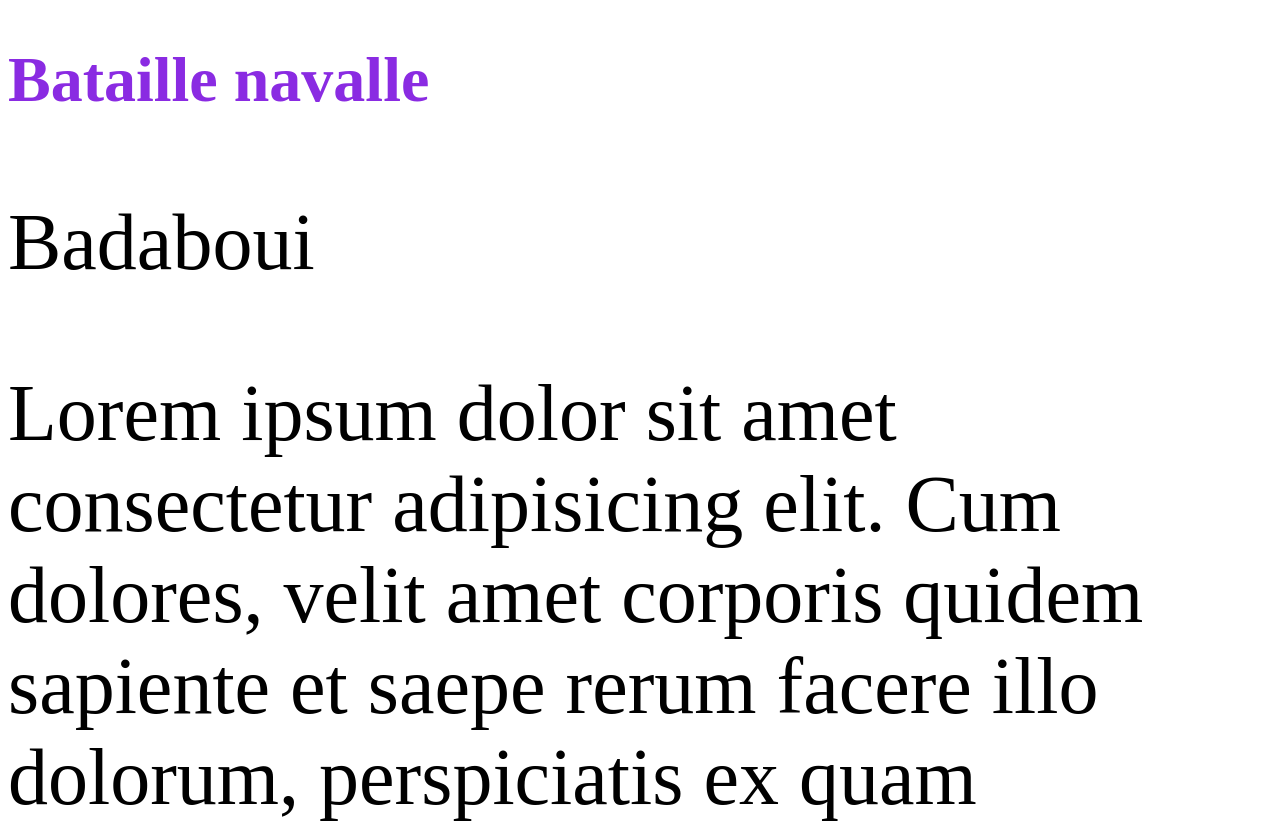
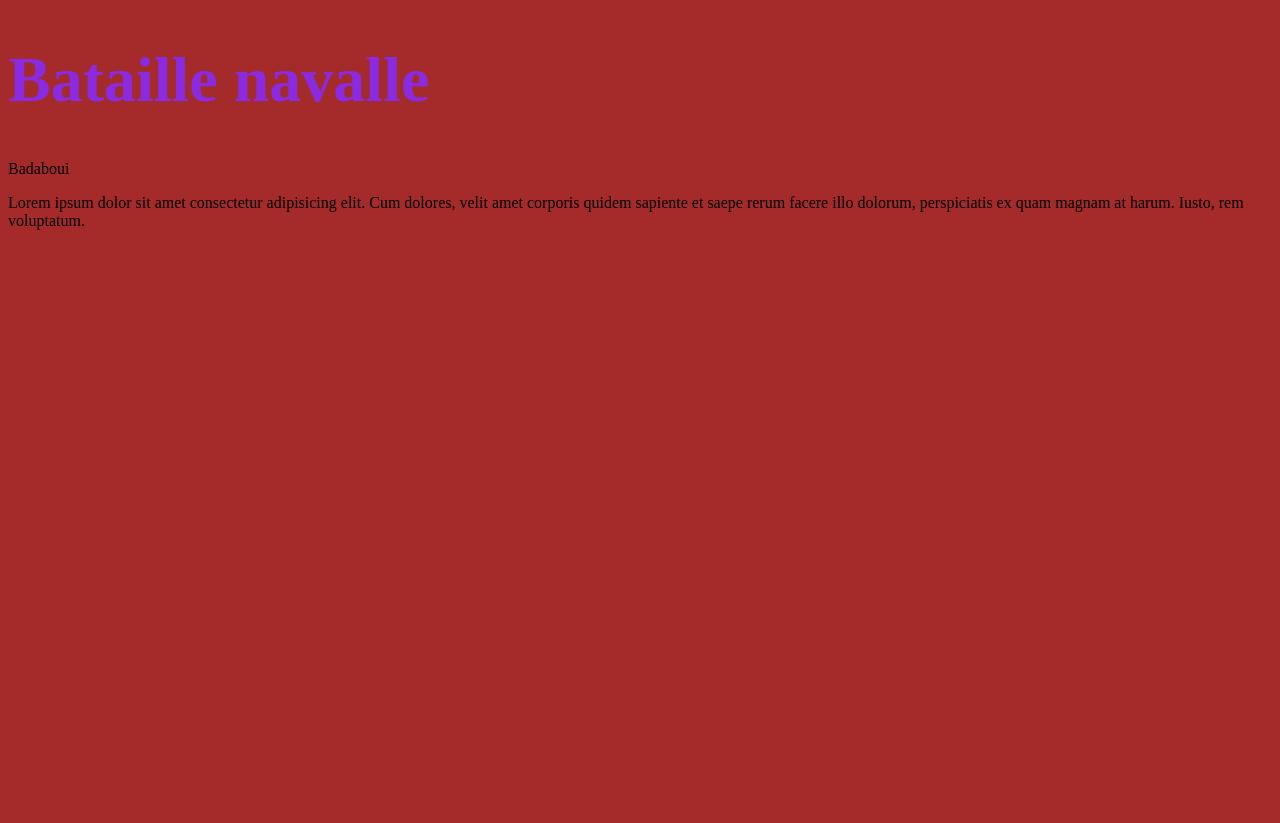
Before and after one commit to Khoboyard/bataille-navale-en-ligne, a plain HTML site: page index.html in a window 1280 px wide. Shown: the top 823 px of the page. After the commit the page ends 800 px from the top, so only its background shows below. Drawn offline with Linux system fonts and the light colour scheme.

Commit message:
Fond mit en brun

```diff
--- a/css/style.css
+++ b/css/style.css
@@ -2,6 +2,6 @@ h1 {
     color: blueviolet;
     font-size: 4em;
 }
-p{
-    font-size: 5em;
+body{
+    background-color: brown;
 }
```
